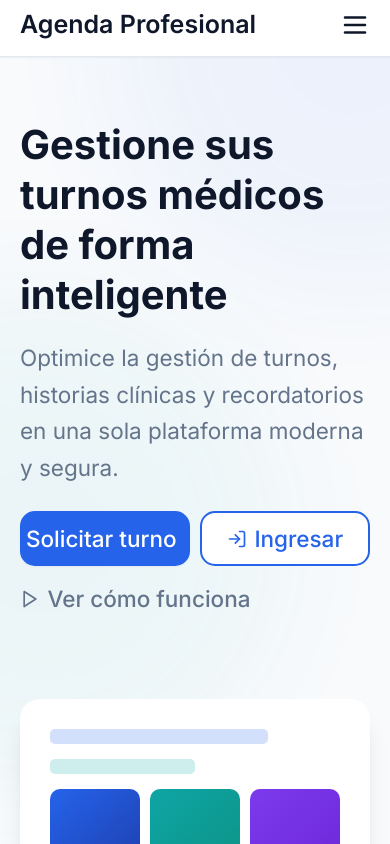
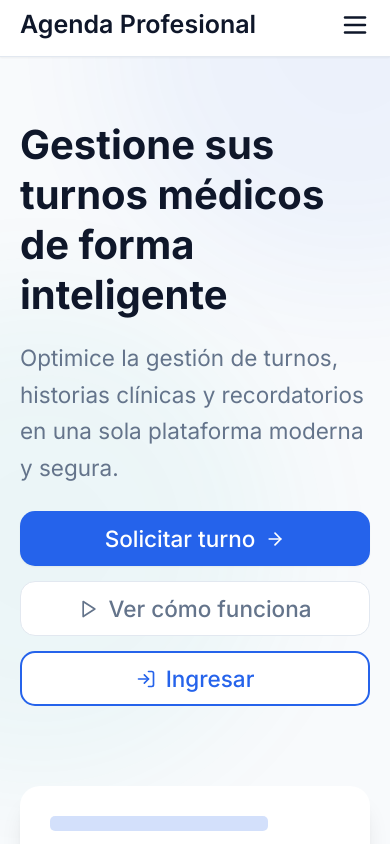
Before and after one commit to josevazquez3/agendaprofesional, a Next.js app: page / in a window 390 px wide. Shown: the top 844 px of the page. Built offline with nearby package versions, Linux system fonts and the light colour scheme.

Commit message:
Se hizo responsivo para celular boton ingresar 2

```diff
--- a/components/sections/hero-section.tsx
+++ b/components/sections/hero-section.tsx
@@ -29,25 +29,59 @@ export function HeroSection() {
               en una sola plataforma moderna y segura.
             </p>
 
-            {/* Botones CTA: en móvil dos en una fila para que se vean ambos sin scroll */}
+            {/* Botones CTA */}
             <div className="pt-1 sm:pt-4">
-              <div className="flex flex-row gap-2 sm:gap-4 flex-wrap">
-                <Link href="/auth/register" className="flex-1 min-w-[120px] sm:min-w-0 sm:flex-initial">
+              {/* Móvil: columna → Solicitar turno, Ver cómo funciona, Ingresar (debajo) */}
+              <div className="flex flex-col gap-3 sm:hidden">
+                <Link href="/auth/register">
                   <Button
                     size="lg"
-                    className="w-full bg-[#2563EB] hover:bg-[#1E40AF] text-white rounded-xl px-4 sm:px-8 py-4 sm:py-6 text-sm sm:text-base font-medium shadow-sm hover:shadow-md transition-all duration-200"
+                    className="w-full bg-[#2563EB] hover:bg-[#1E40AF] text-white rounded-xl px-4 py-4 text-sm font-medium shadow-sm"
                   >
                     Solicitar turno
-                    <ArrowRight className="ml-1.5 sm:ml-2 h-4 w-4 sm:h-5 sm:w-5" />
+                    <ArrowRight className="ml-2 h-4 w-4" />
                   </Button>
                 </Link>
-                <Link href="/auth/login" className="flex-1 min-w-[120px] sm:min-w-0 sm:flex-initial">
+                <Link href="#como-funciona">
                   <Button
                     variant="outline"
                     size="lg"
-                    className="w-full border-2 border-[#2563EB] text-[#2563EB] hover:bg-[#EFF6FF] rounded-xl px-4 sm:px-8 py-4 sm:py-6 text-sm sm:text-base font-medium transition-all duration-200"
+                    className="w-full border border-[#E2E8F0] text-[#64748B] hover:bg-[#F8FAFC] rounded-xl px-4 py-4 text-sm font-medium"
                   >
-                    <LogIn className="mr-1.5 sm:mr-2 h-4 w-4 sm:h-5 sm:w-5" />
+                    <Play className="mr-2 h-4 w-4" />
+                    Ver cómo funciona
+                  </Button>
+                </Link>
+                <Link href="/auth/login">
+                  <Button
+                    variant="outline"
+                    size="lg"
+                    className="w-full border-2 border-[#2563EB] text-[#2563EB] hover:bg-[#EFF6FF] rounded-xl px-4 py-4 text-sm font-medium"
+                  >
+                    <LogIn className="mr-2 h-4 w-4" />
+                    Ingresar
+                  </Button>
+                </Link>
+              </div>
+              {/* Desktop: Solicitar + Ingresar en fila, "Ver cómo funciona" como enlace */}
+              <div className="hidden sm:block">
+                <div className="flex flex-row gap-4 flex-wrap">
+                  <Link href="/auth/register">
+                    <Button
+                      size="lg"
+                      className="bg-[#2563EB] hover:bg-[#1E40AF] text-white rounded-xl px-8 py-6 text-base font-medium shadow-sm"
+                    >
+                      Solicitar turno
+                      <ArrowRight className="ml-2 h-5 w-5" />
+                    </Button>
+                  </Link>
+                  <Link href="/auth/login">
+                    <Button
+                      variant="outline"
+                      size="lg"
+                      className="border-[#2563EB] text-[#2563EB] hover:bg-[#EFF6FF] rounded-xl px-8 py-6 text-base font-medium"
+                    >
+                      <LogIn className="mr-2 h-5 w-5" />
                       Ingresar
                     </Button>
                   </Link>
@@ -59,6 +93,7 @@ export function HeroSection() {
                   <Play className="h-4 w-4" />
                   Ver cómo funciona
                 </Link>
+              </div>
             </div>
           </div>
 
```
Lines whose indentation alone changed are shown as unchanged.
